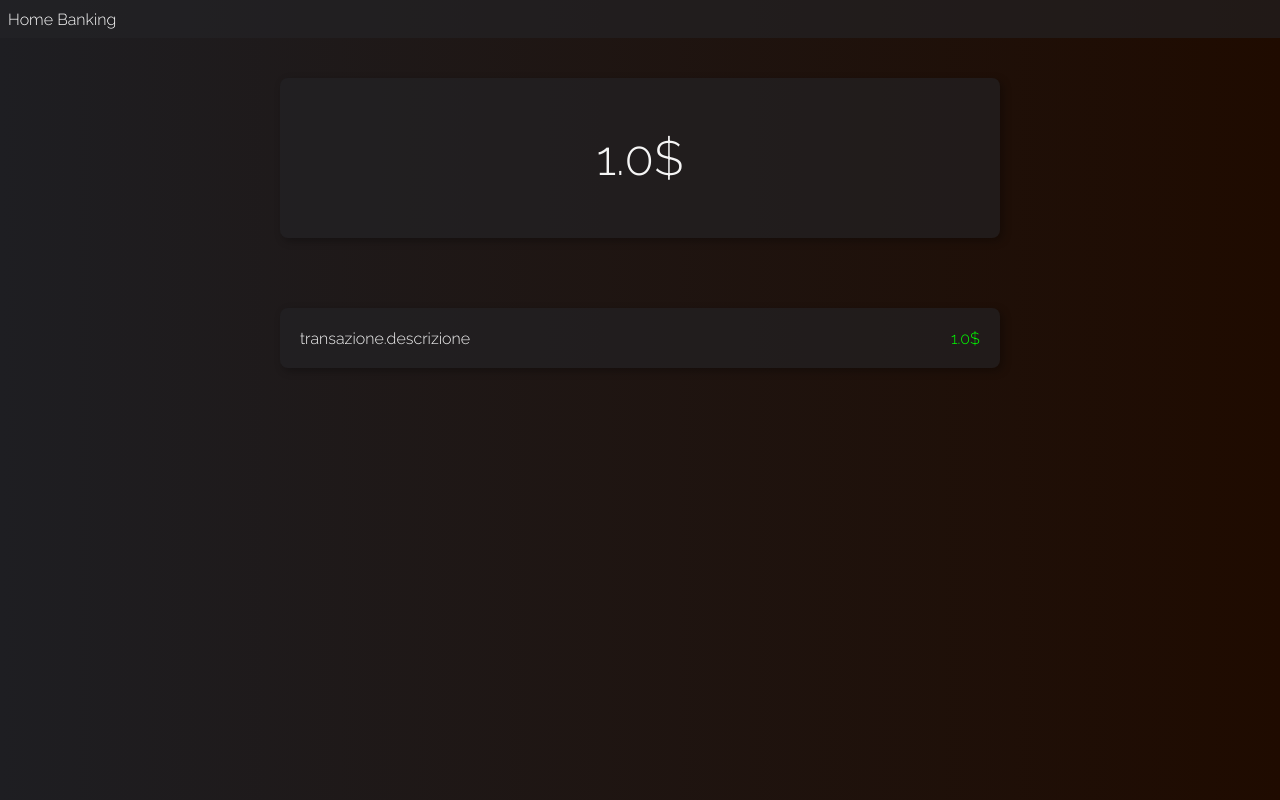
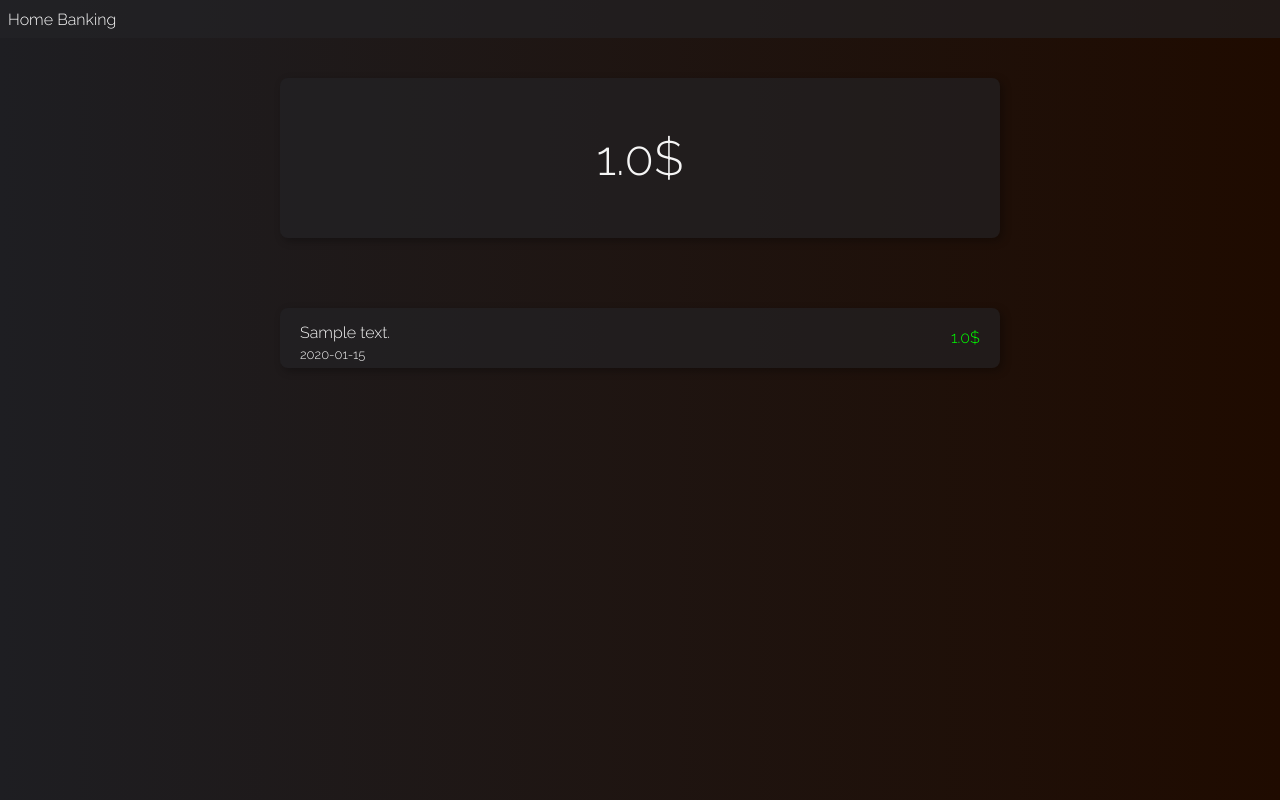
Before and after one commit to fmls03/HomeBanking, a Flask app: page /home in a window 1280 px wide. Run offline with Flask 2, Linux system fonts and the light colour scheme; the visitor is signed in with stand-in values (Sample User, id 1); tables that the repository leaves empty hold one stand-in row (values such as "Sample post").

Commit message:
pagina home resa un po responsive

```diff
--- a/static/home.css
+++ b/static/home.css
@@ -6,6 +6,7 @@ html{
 body{
 	height: 100%;
 	margin: 0;
+	min-width: 280px;
 	background: rgb(30,30,34);
 	background: linear-gradient(90deg, rgba(30,30,34,1) 0%, rgba(31,11,0,1) 100%);	background-size: cover;
 	display: flex;
@@ -42,7 +43,8 @@ body{
 
 .div-saldo-container{
 	height: 160px;
-	width: 720px;
+	width: 80%;
+	max-width: 720px;
 	display: flex;
 	background-color: rgba(36, 36, 39, 0.6);
 	border-radius: 8px;
@@ -69,29 +71,37 @@ body{
 
 .div-transaction{
 	margin-top: 20px;
-	width: 720px;
+	width: 80%;
+	max-width: 720px;
 	height: 60px;
 	border-radius: 8px;
 	background-color: rgba(36, 36, 39, 0.6);
 	box-shadow: 3px 3px 8px rgb(0,0,0, 0.3);
 	display: flex;
 	flex-direction: row;
-	align-items: center;
-
 }
 
+.div-name-date{
+	margin-left: 20px;
+	display: flex;
+	flex-direction: column;
+}
+
+
 .name-transaction{
-	margin-left: 20px;
+
 	color: whitesmoke;
+	margin-top: 15px;
 }
 
 .value-transaction{
+	margin-top: 20px;
 	margin-left: auto;
 	margin-right: 20px;
 }
 
 .date-transaction{
-
+	padding-top: 5px;
 	font-size: small;
 	color: whitesmoke;
 
--- a/static/login.css
+++ b/static/login.css
@@ -119,7 +119,7 @@ body{
 
 
 .button-login{
-	background-color:rgb(124,42,0,0.6);
+	background-color:rgba(41, 14, 0, 0.6);
 	box-shadow: 0 0 1px black;
 	color: white;
 	opacity: 0.8;
--- a/templates/home.html
+++ b/templates/home.html
@@ -31,12 +31,15 @@
         {% for transazione in transazioni %}
 
         <div class="div-transaction">
-            <span class="name-transaction">transazione.descrizione</span>
+            <div class="div-name-date">
+                <span class="name-transaction">{{ transazione.descrizione }}</span>
+
+                <span class="date-transaction">{{ transazione.data}}</span>
+            </div>
             {% if transazione.importo > 0 %}
-
-            <span class="value-transaction" style="color: lime;" >{{ transazione.importo }}$</span>
+            <span class="value-transaction" style="color: lime;">{{ transazione.importo }}$</span>
             {% elif transazione.importo < 0 %}
-            <span class="value-transaction" style="color: red;">{{  transazione.importo }}$</span>
+            <span class="value-transaction" style="color: red;">{{ transazione.importo }}$</span>
             {% endif %}
         </div>
         {% endfor %}
```
